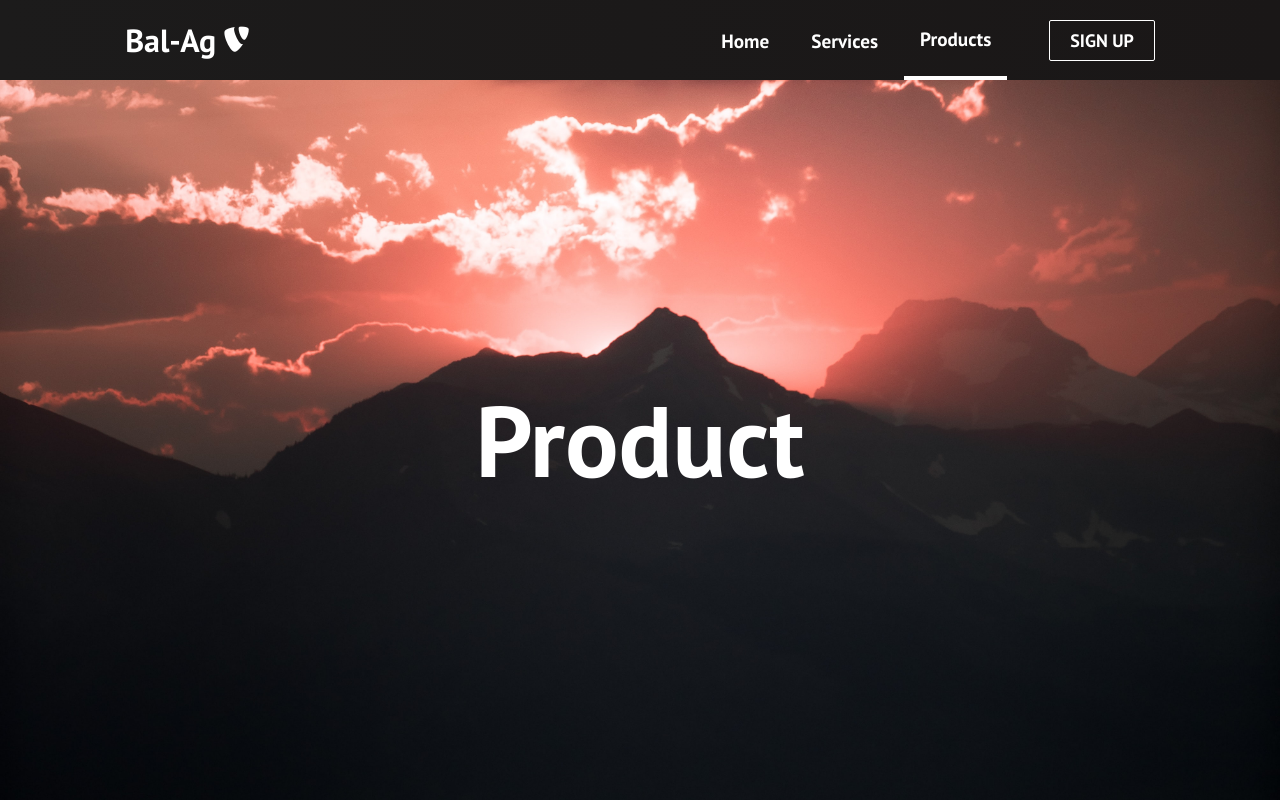
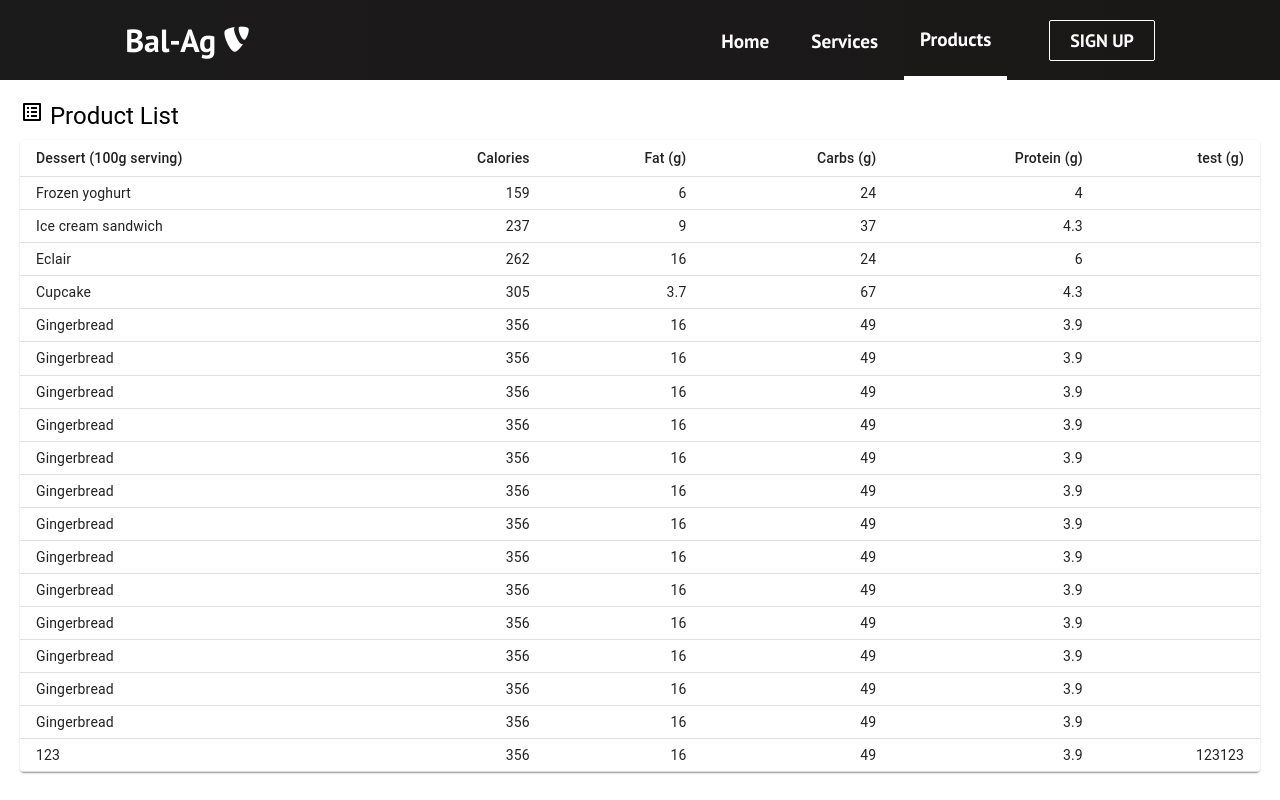
Before and after one commit to worjs320/react-responsive-website, a React (Create React App) app: page /products in a window 1280 px wide. Shown: the top 800 px of the page. Built offline with nearby package versions, Linux system fonts and the light colour scheme; the HTML template or start-up script is replaced by a standard one.

Commit message:
product page table 페이지개발

```diff
--- a/src/components/pages/Product.js
+++ b/src/components/pages/Product.js
@@ -1,16 +1,94 @@
 import React from "react";
-import "../../App.css";
+import { makeStyles } from "@material-ui/core/styles";
+import Table from "@material-ui/core/Table";
+import TableBody from "@material-ui/core/TableBody";
+import TableCell from "@material-ui/core/TableCell";
+import TableContainer from "@material-ui/core/TableContainer";
+import TableHead from "@material-ui/core/TableHead";
+import TableRow from "@material-ui/core/TableRow";
+import Paper from "@material-ui/core/Paper";
+import Typography from "@material-ui/core/Typography";
+import ListAltIcon from "@material-ui/icons/ListAlt";
+import Footer from "../Footer";
 
-const backgroundImage = {
-  backgroundImage: "url(/images/img-1.jpg)",
-};
+const useStyles = makeStyles({
+  table: {
+    minWidth: 650,
+  },
+  margin: {
+    margin: 20,
+    height: "100vh",
+  },
+});
 
-function Product() {
+function createData(name, calories, fat, carbs, protein, test) {
+  return { name, calories, fat, carbs, protein, test };
+}
+
+const rows = [
+  createData("Frozen yoghurt", 159, 6.0, 24, 4.0),
+  createData("Ice cream sandwich", 237, 9.0, 37, 4.3),
+  createData("Eclair", 262, 16.0, 24, 6.0),
+  createData("Cupcake", 305, 3.7, 67, 4.3),
+  createData("Gingerbread", 356, 16.0, 49, 3.9),
+  createData("Gingerbread", 356, 16.0, 49, 3.9),
+  createData("Gingerbread", 356, 16.0, 49, 3.9),
+  createData("Gingerbread", 356, 16.0, 49, 3.9),
+  createData("Gingerbread", 356, 16.0, 49, 3.9),
+  createData("Gingerbread", 356, 16.0, 49, 3.9),
+  createData("Gingerbread", 356, 16.0, 49, 3.9),
+  createData("Gingerbread", 356, 16.0, 49, 3.9),
+  createData("Gingerbread", 356, 16.0, 49, 3.9),
+  createData("Gingerbread", 356, 16.0, 49, 3.9),
+  createData("Gingerbread", 356, 16.0, 49, 3.9),
+  createData("Gingerbread", 356, 16.0, 49, 3.9),
+  createData("Gingerbread", 356, 16.0, 49, 3.9),
+  createData("123", 356, 16.0, 49, 3.9, 123123),
+];
+
+export default function DenseTable() {
+  const classes = useStyles();
+
   return (
-    <h1 className="products" style={backgroundImage}>
-      Product
-    </h1>
+    <>
+      <div className={classes.margin}>
+        <Typography variant="h5" component="h5" gutterBottom>
+          <ListAltIcon /> Product List
+        </Typography>
+        <TableContainer component={Paper}>
+          <Table
+            className={classes.table}
+            size="small"
+            aria-label="a dense table"
+          >
+            <TableHead>
+              <TableRow>
+                <TableCell>Dessert (100g serving)</TableCell>
+                <TableCell align="right">Calories</TableCell>
+                <TableCell align="right">Fat&nbsp;(g)</TableCell>
+                <TableCell align="right">Carbs&nbsp;(g)</TableCell>
+                <TableCell align="right">Protein&nbsp;(g)</TableCell>
+                <TableCell align="right">test&nbsp;(g)</TableCell>
+              </TableRow>
+            </TableHead>
+            <TableBody>
+              {rows.map((row) => (
+                <TableRow key={row.name}>
+                  <TableCell component="th" scope="row">
+                    {row.name}
+                  </TableCell>
+                  <TableCell align="right">{row.calories}</TableCell>
+                  <TableCell align="right">{row.fat}</TableCell>
+                  <TableCell align="right">{row.carbs}</TableCell>
+                  <TableCell align="right">{row.protein}</TableCell>
+                  <TableCell align="right">{row.test}</TableCell>
+                </TableRow>
+              ))}
+            </TableBody>
+          </Table>
+        </TableContainer>
+      </div>
+      <Footer />
+    </>
   );
 }
-
-export default Product;
--- a/src/components/pages/Services.js
+++ b/src/components/pages/Services.js
@@ -1,5 +1,7 @@
 import React from "react";
 import "../../App.css";
+import Cards from "../Cards";
+import Footer from "../Footer";
 
 const backgroundImage = {
   backgroundImage: "url(/images/img-2.jpg)",
@@ -7,9 +9,13 @@
 
 function Services() {
   return (
-    <h1 className="services" style={backgroundImage}>
-      Services
-    </h1>
+    <>
+      <h1 className="services" style={backgroundImage}>
+        Services
+      </h1>
+      <Cards />
+      <Footer />
+    </>
   );
 }
 
```
